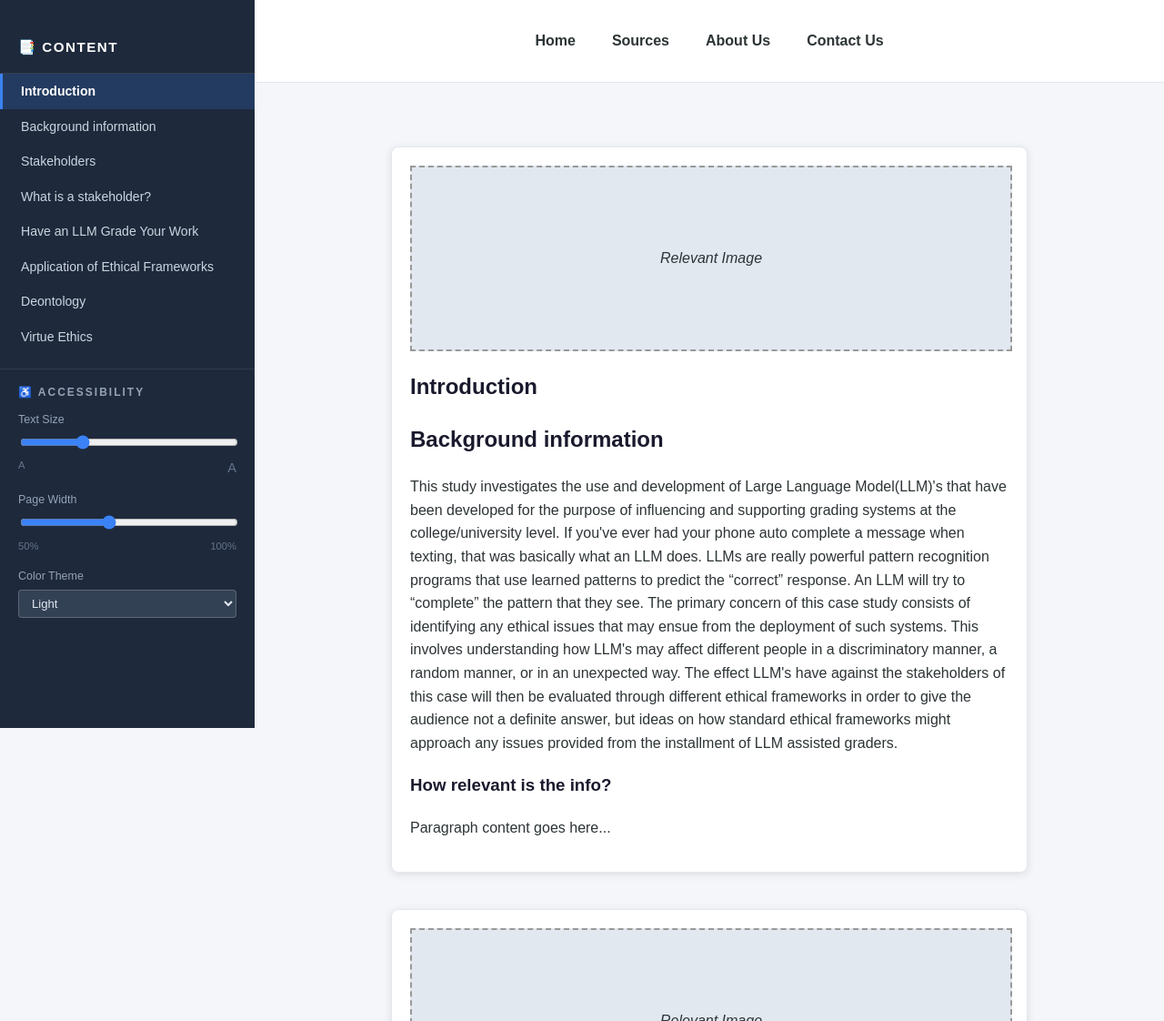
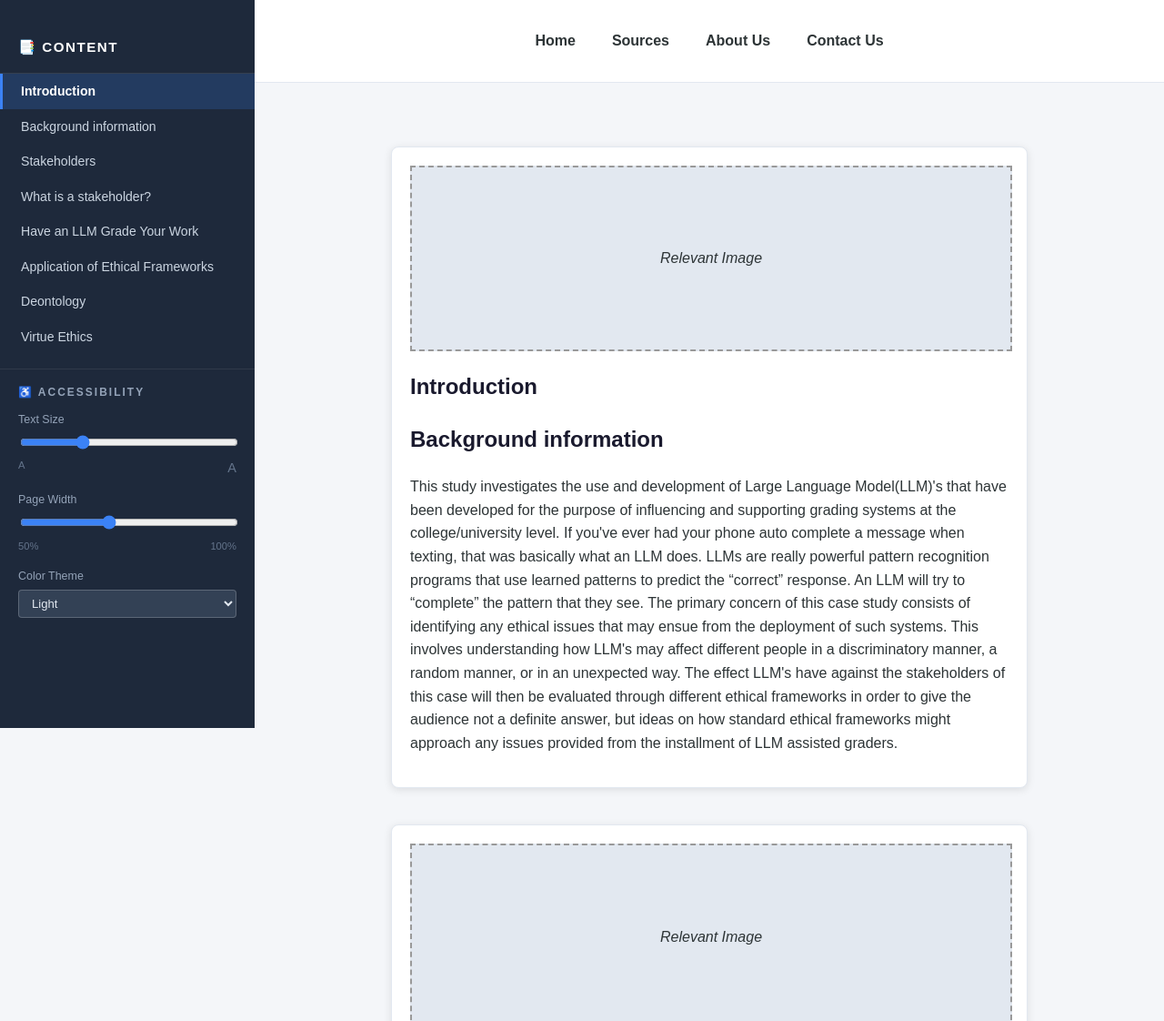
Before and after one commit to nunema1/EthicsFinalProject, a plain HTML site: page frontend/index.html in a window 1280 px wide. Shown: the top 1122 px of the page at 91% size. Drawn offline with Linux system fonts and the light colour scheme.

Commit message:
adjusted

```diff
--- a/frontend/index.html
+++ b/frontend/index.html
@@ -79,8 +79,6 @@
                         The effect LLM's have against the stakeholders of this case will then be evaluated through different ethical frameworks in order to give the audience not a definite answer,
                         but ideas on how standard ethical frameworks might approach any issues provided from the installment of LLM assisted graders.
                     </p>
-                    <h3>How relevant is the info?</h3>
-                    <p>Paragraph content goes here...</p>
                 </section>
 
                 <section id="stakeholders">
```
